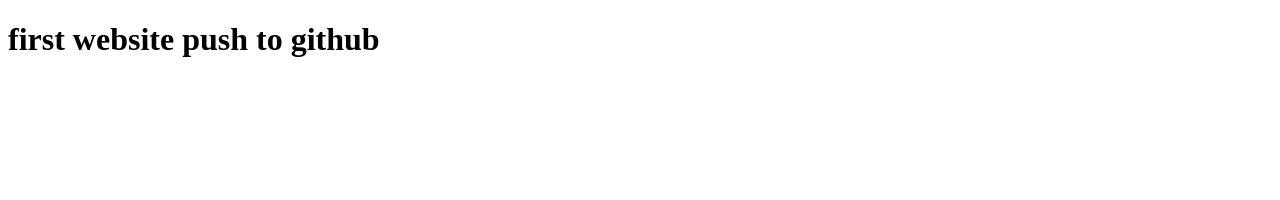
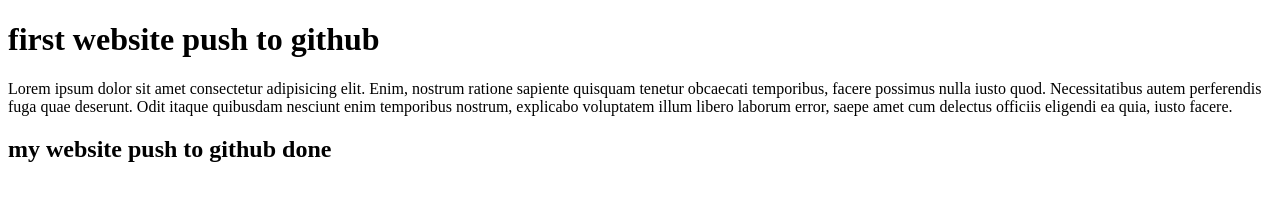
Before and after one commit to arafat-redwan/first-website, a plain HTML site: page index.html in a window 1280 px wide. Drawn offline with Linux system fonts and the light colour scheme.

Commit message:
website update

```diff
--- a/index.html
+++ b/index.html
@@ -7,5 +7,8 @@
 </head>
 <body>
     <h1>first website push to github</h1>
+    <p>Lorem ipsum dolor sit amet consectetur adipisicing elit. Enim, nostrum ratione sapiente quisquam tenetur obcaecati temporibus, facere possimus nulla iusto quod. Necessitatibus autem perferendis fuga quae deserunt. Odit itaque quibusdam nesciunt enim temporibus nostrum, explicabo voluptatem illum libero laborum error, saepe amet cum delectus officiis eligendi ea quia, iusto facere.</p>
+
+    <h2>my website push to github done</h2>
 </body>
 </html>
```
